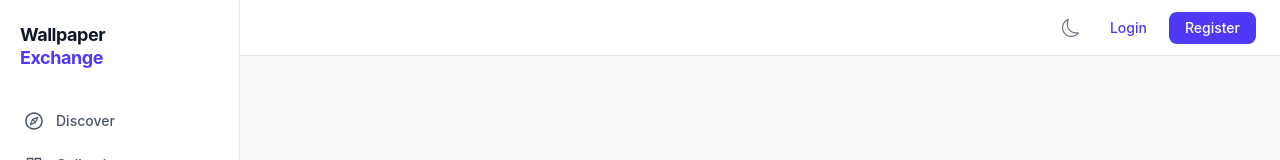
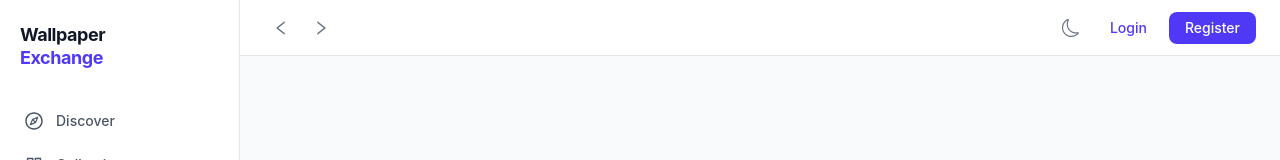
Before and after one commit to dolphin836/wallpaper, a React (Vite) app in the folder frontend/: page /login in a window 1280 px wide. Shown: the top 160 px of the page. Built offline with nearby package versions, Linux system fonts and the light colour scheme.

Commit message:
feat: add back/forward navigation buttons in top bar on non-home pages
Co-authored-by: Cursor <cursoragent@cursor.com>

```diff
--- a/frontend/src/components/Layout.tsx
+++ b/frontend/src/components/Layout.tsx
@@ -8,6 +8,8 @@ import {
   AiOutlineAppstore,
   AiOutlineCloudUpload,
   AiOutlineLogout,
+  AiOutlineLeft,
+  AiOutlineRight,
 } from 'react-icons/ai';
 import { BsSun, BsMoon } from 'react-icons/bs';
 
@@ -132,14 +134,24 @@ export default function Layout() {
       <div className="flex-1 md:ml-56 lg:ml-60 flex flex-col min-h-screen">
         {/* Top bar */}
         <header className="sticky top-0 z-30 bg-white dark:bg-gray-800 border-b border-gray-200 dark:border-gray-700 h-14 flex items-center justify-between px-4 sm:px-6">
-          {/* Left: mobile hamburger + brand */}
-          <div className="flex items-center gap-3">
+          {/* Left: mobile hamburger + brand + history nav */}
+          <div className="flex items-center gap-1.5">
             <button onClick={() => setSidebarOpen(true)} className="md:hidden p-1.5 text-gray-600 dark:text-gray-300">
               <AiOutlineMenu size={22} />
             </button>
-            <Link to="/" className="md:hidden font-bold text-gray-900 dark:text-white">
+            <Link to="/" className="md:hidden font-bold text-gray-900 dark:text-white mr-2">
               Wallpaper <span className="text-indigo-600 dark:text-indigo-400">Exchange</span>
             </Link>
+            {location.pathname !== '/' && (
+              <>
+                <button onClick={() => navigate(-1)} className={ICON_BTN} title="Back">
+                  <AiOutlineLeft size={18} />
+                </button>
+                <button onClick={() => navigate(1)} className={ICON_BTN} title="Forward">
+                  <AiOutlineRight size={18} />
+                </button>
+              </>
+            )}
           </div>
 
           {/* Right: actions */}
```
